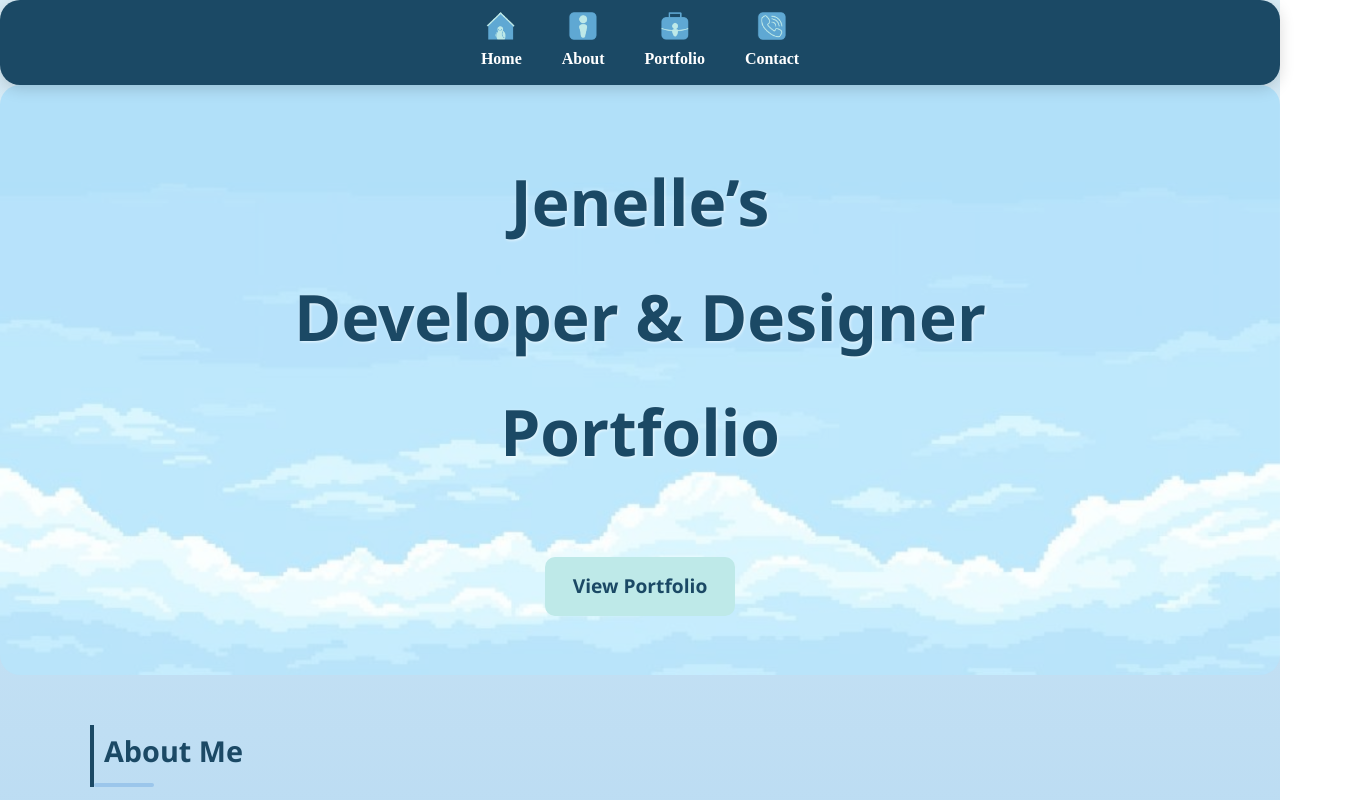
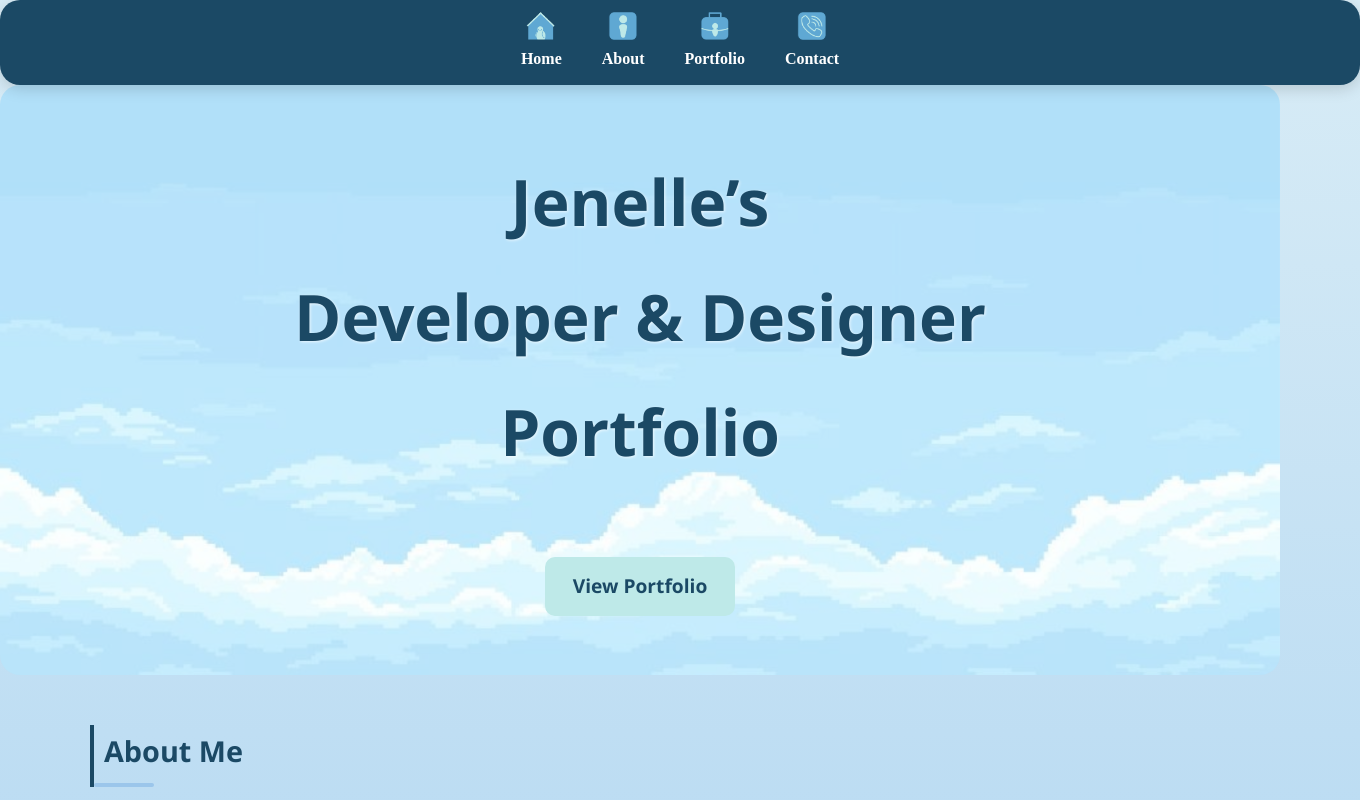
Before and after one commit to JenelleNg/Portfolio_jenelle, a React (Create React App) app: page / in a window 1280 px wide. Shown: the top 800 px of the page, 1360 px wide, since content can reach past the window. Built offline with nearby package versions, Linux system fonts and the light colour scheme.

Commit message:
Update Navbar.css

```diff
--- a/src/components/Navbar.css
+++ b/src/components/Navbar.css
@@ -3,13 +3,14 @@
     align-items: center;
     justify-content: space-between;
     padding: 15px 40px;
-    position: sticky;
+    position: Sticky;
     top: 0;
     background: #1B4965;
     box-shadow: 0px 4px 15px rgba(0,0,0,0.15);
-    z-index: 1000;
+    z-index: 100;
     border-radius: 20px;
     font-family: 'Times New Roman', serif;
+    width: 100%;
 }
 
 .logo {
```
